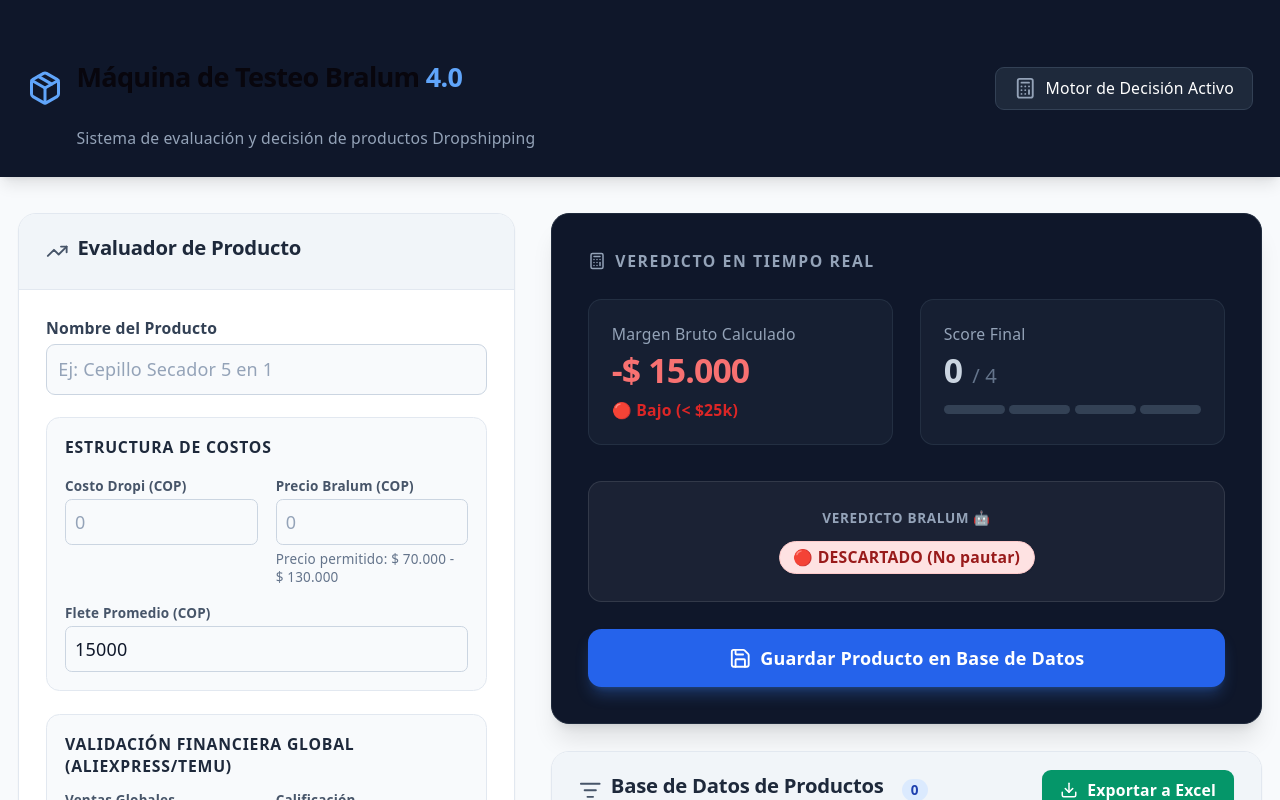
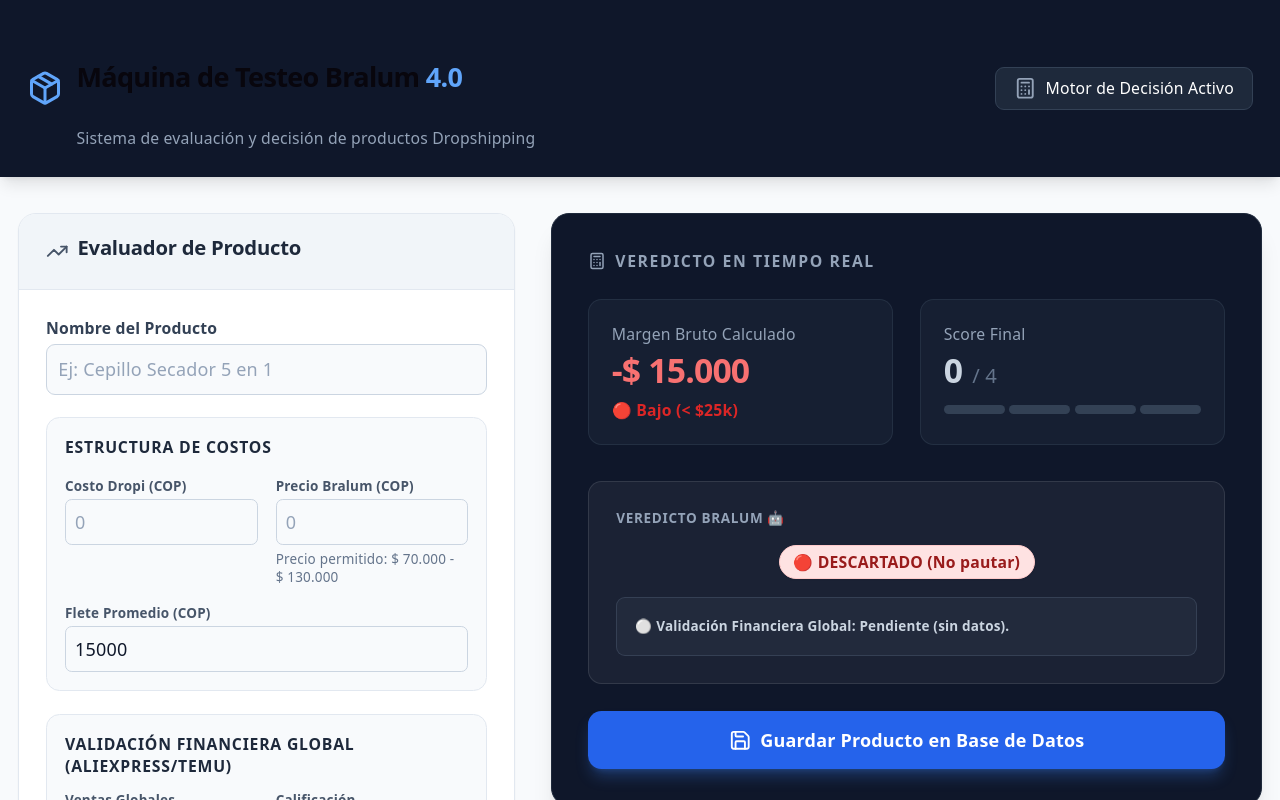
Before and after one commit to BrayanCode11/Maquina-Bralum, a React (Vite) app in the folder maquina-bralum/: page / in a window 1280 px wide. Shown: the top 800 px of the page. Built offline with nearby package versions, Linux system fonts and the light colour scheme.

Commit message:
Mejora de la logica de selección

```diff
--- a/maquina-bralum/src/App.jsx
+++ b/maquina-bralum/src/App.jsx
@@ -25,7 +25,67 @@
 const BRALUM_PRICE_MIN = 70000;
 const BRALUM_PRICE_MAX = 130000;
 
-const calculateMetrics = (precio, costo, flete, checkboxes, validacionMeta) => {
+const parseGlobalSales = (ventasGlobales) => {
+  if (!ventasGlobales) return null;
+  const cleaned = String(ventasGlobales).replace(/[^\d]/g, '');
+  if (!cleaned) return null;
+  const parsed = Number(cleaned);
+  return Number.isFinite(parsed) ? parsed : null;
+};
+
+const getGlobalFinancialValidation = ({ ventasGlobales, calificacion }) => {
+  const rating = Number.parseFloat(String(calificacion).replace(',', '.'));
+  const sales = parseGlobalSales(ventasGlobales);
+
+  const qualityStatus = !Number.isNaN(rating)
+    ? rating < 4.2
+      ? { status: 'Descartar', message: 'Calidad menor a 4.2. ¡Ni lo mires!' }
+      : rating <= 4.4
+        ? { status: 'Condicional', message: 'Calidad 4.2 a 4.4. Requiere leer comentarios.' }
+        : { status: 'Aprobar', message: 'Calidad 4.5+. Calidad Top.' }
+    : null;
+
+  const salesStatus = sales !== null
+    ? sales < 1000
+      ? { status: 'Condicional', message: 'Ventas < 1.000. Muy nuevo, riesgo de moda pasajera.' }
+      : sales <= 9999
+        ? { status: 'Aprobar', message: 'Ventas 1.000 a 9.999. Validado, pero no saturado. ¡Lanzar rápido!' }
+        : { status: 'Aprobar', message: 'Ventas >= 10.000. Producto súper ganador.' }
+    : null;
+
+  if (qualityStatus?.status === 'Descartar') {
+    return qualityStatus;
+  }
+
+  const statuses = [qualityStatus?.status, salesStatus?.status].filter(Boolean);
+
+  if (statuses.includes('Descartar')) {
+    return { status: 'Descartar', message: '🔴 Validación Financiera Global: Rechazado por calidad o ventas.' };
+  }
+
+  if (statuses.includes('Condicional')) {
+    const parts = [qualityStatus?.message, salesStatus?.message].filter(Boolean);
+    return {
+      status: 'Condicional',
+      message: `🟡 Validación Financiera Global:\n${parts.map(p => `  • ${p}`).join('\n')}`
+    };
+  }
+
+  if (statuses.includes('Aprobar')) {
+    const parts = [qualityStatus?.message, salesStatus?.message].filter(Boolean);
+    return {
+      status: 'Aprobar',
+      message: `🟢 Validación Financiera Global:\n${parts.map(p => `  • ${p}`).join('\n')}`
+    };
+  }
+
+  return {
+    status: 'Pendiente',
+    message: '⚪ Validación Financiera Global: Pendiente (sin datos).'
+  };
+};
+
+const calculateMetrics = (precio, costo, flete, checkboxes, validacionMeta, ventasGlobales, calificacion) => {
   const margenBruto = precio - costo - flete;
 
   // Nivel de Margen
@@ -41,13 +101,19 @@
     (checkboxes.percepcionValor ? 1 : 0) +
     (checkboxes.dificilAcceso ? 1 : 0);
 
+  const validacionFinanciera = getGlobalFinancialValidation({ ventasGlobales, calificacion });
+
   // Veredicto Bralum 🤖
   let veredicto = "🔴 DESCARTADO (No pautar)";
 
-  if (validacionMeta === 'Saturado') {
+  if (validacionFinanciera.status === 'Descartar') {
+    veredicto = "🔴 DESCARTADO (Validación Financiera Global)";
+  } else if (validacionMeta === 'Saturado') {
     veredicto = "🔴 DESCARTADO (Saturado en Meta)";
   } else if (margenBruto < 25000 || scoreFinal < 3) {
     veredicto = "🔴 DESCARTADO (No pautar)";
+  } else if (validacionFinanciera.status === 'Condicional') {
+    veredicto = "🟡 TESTEO CONDICIONADO (Validación Financiera Global)";
   } else if (margenBruto >= 40000 && scoreFinal >= 3) {
     if (validacionMeta === 'Ninguno') {
       veredicto = "🟡 TESTEO CONDICIONADO (Océano Azul / Riesgo)";
@@ -56,9 +122,11 @@
     }
   } else if (margenBruto >= 25000 && scoreFinal === 4) {
     veredicto = "🟡 TESTEO CONDICIONADO (Armar Bundle)";
+  } else {
+    veredicto = "🟡 TESTEO CONDICIONADO (Verificación adicional)";
   }
 
-  return { margenBruto, nivelMargen, scoreFinal, veredicto };
+  return { margenBruto, nivelMargen, scoreFinal, veredicto, validacionFinanciera: validacionFinanciera.message };
 };
 
 const INITIAL_FORM_STATE = {
@@ -84,7 +152,8 @@
     margenBruto: -15000,
     nivelMargen: "🔴 Bajo (< $25k)",
     scoreFinal: 0,
-    veredicto: "🔴 DESCARTADO (No pautar)"
+    veredicto: "🔴 DESCARTADO (No pautar)",
+    validacionFinanciera: '⚪ Validación Financiera Global: Pendiente de información.'
   });
 
   // Cargar datos al iniciar
@@ -107,7 +176,9 @@
         percepcionValor: form.percepcionValor,
         dificilAcceso: form.dificilAcceso
       },
-      form.validacionMeta
+      form.validacionMeta,
+      form.ventasGlobales,
+      form.calificacion
     );
     setMetrics(newMetrics);
   }, [form]);
@@ -167,7 +238,7 @@
 
     const headers = [
       'Nombre', 'Costo Dropi (COP)', 'Precio Bralum (COP)',
-      'Flete (COP)', 'Margen Bruto (COP)', 'Ventas Globales', 'Calificación', 'Score Final', 'Meta Ads',
+      'Flete (COP)', 'Margen Bruto (COP)', 'Ventas Globales', 'Calificación', 'Validación Financiera', 'Score Final', 'Meta Ads',
       'Veredicto', 'Link Dropi', 'Fecha Evaluación'
     ];
 
@@ -181,8 +252,7 @@
         p.fletePromedio,
         p.margenBruto,
         (p.ventasGlobales || ''),
-        (p.calificacion || ''),
-        p.scoreFinal,
+        (p.calificacion || ''),        `"${p.validacionFinanciera || ''}"`,        p.scoreFinal,
         `"${p.validacionMeta}"`,
         `"${p.veredicto}"`,
         `"${p.linkDropi}"`,
@@ -307,14 +377,6 @@
                     <p className="text-xs text-slate-500 mt-1">Ingrese valor entre 1.0 y 5.0</p>
                   </div>
                 </div>
-
-                {form.calificacion !== '' && (
-                  (isNaN(parseFloat(form.calificacion)) || parseFloat(form.calificacion) < 4.2) ? (
-                    <p className="text-sm text-red-600 font-bold mt-2">⚠️ ALERTA: Calificación muy baja. Alto riesgo de devoluciones (PCE). ¡Descartar!</p>
-                  ) : (
-                    <p className="text-sm text-green-600 font-bold mt-2">✅ Aprobado por Calificación</p>
-                  )
-                )}
               </div>
 
               {/* Checkboxes de Calidad */}
@@ -402,11 +464,17 @@
                 </div>
               </div>
 
-              <div className="bg-white/5 rounded-xl p-6 border border-white/10 text-center">
-                <p className="text-slate-400 text-xs font-bold uppercase tracking-wider mb-3">Veredicto Bralum 🤖</p>
-                <div className="flex justify-center">
+              <div className="bg-white/5 rounded-xl p-6 border border-white/10">
+                <p className="text-slate-400 text-xs font-bold uppercase tracking-wider mb-4">Veredicto Bralum 🤖</p>
+                <div className="flex justify-center mb-4">
                   {renderVeredictoBadge(metrics.veredicto)}
                 </div>
+
+                {metrics.validacionFinanciera && (
+                  <div className={`p-4 rounded-lg whitespace-pre-wrap text-xs font-semibold leading-relaxed break-words ${metrics.validacionFinanciera.includes('🔴') ? 'bg-red-500/10 text-red-400 border border-red-500/30' : metrics.validacionFinanciera.includes('🟡') ? 'bg-yellow-500/10 text-yellow-300 border border-yellow-500/30' : metrics.validacionFinanciera.includes('🟢') ? 'bg-green-500/10 text-green-300 border border-green-500/30' : 'bg-slate-500/10 text-slate-300 border border-slate-500/30'}`}>
+                    {metrics.validacionFinanciera}
+                  </div>
+                )}
               </div>
 
               <button
```
